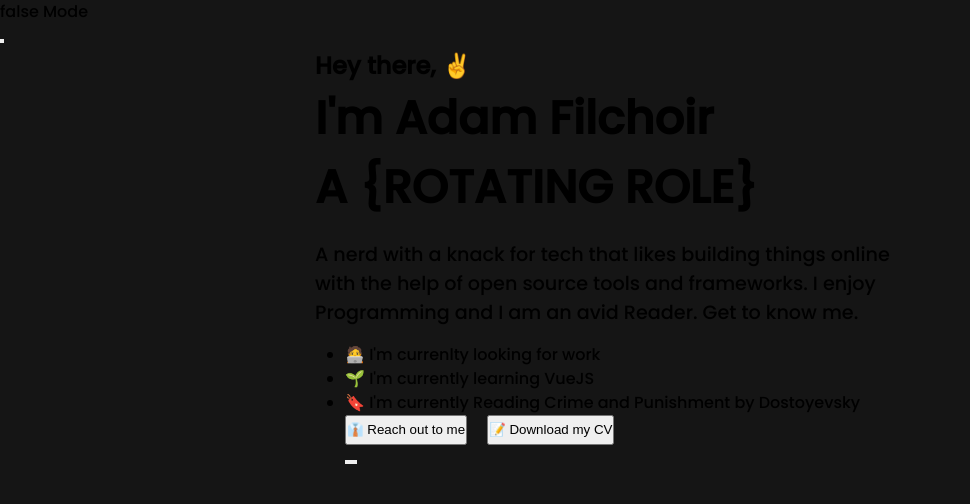
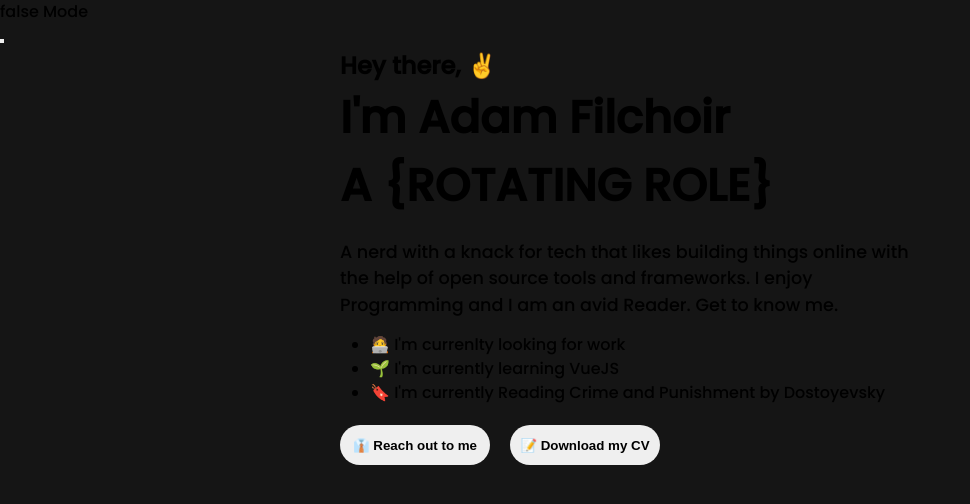
Before and after one commit to AdamFilch/Portfolio, a Vue app: page / in a window 1280 px wide. Shown: the top 504 px of the page, without its empty margins (0-970 px from the left). Built offline with nearby package versions, Linux system fonts and the light colour scheme; some icons are missing.

Commit message:
Social Buttons

```diff
--- a/package.json
+++ b/package.json
@@ -15,6 +15,7 @@
     "vue": "^3.3.4"
   },
   "devDependencies": {
+    "@iconify/vue": "^4.1.1",
     "@vitejs/plugin-vue": "^4.2.3",
     "eslint": "^8.52.0",
     "eslint-config-airbnb-base": "^15.0.0",
--- a/src/components/HeroLanding.vue
+++ b/src/components/HeroLanding.vue
@@ -22,19 +22,42 @@
         <!-- <li>👔 Reach out to me <a href id="ContactHere">Here</a>!</li>
         <li>📝 Download my CV <a href id="DownloadCV">Here</a>!</li> -->
       </ul>
-      <div class="reachout-download">
-        <button class="btn"><span>👔 Reach out to me</span></button>
-        <button class="btn"><span>📝 Download my CV</span></button>
+      <div class="btns">
+        <div class="reachout-download">
+          <button class="btn">👔 Reach out to me</button>
+          <button class="btn">📝 Download my CV</button>
+        </div>
+        <div class="social-btns">
+          <button class="social-btn" id="LinkedIn">
+            <Icon
+              icon="bxl:linkedin-square"
+              style="font-size: 35px"
+              class="linkedin-logo"
+            />
+          </button>
+          <button class="social-btn" id="GitHub">
+            <Icon
+              icon="bxl:github"
+              style="font-size: 35px"
+              class="github-logo"
+            />
+          </button>
+          <button class="social-btn" id="Instagram">
+            <Icon
+              icon="bxl:instagram"
+              style="font-size: 35px"
+              class="instagram-logo"
+            />
+          </button>
+        </div>
       </div>
-
-      <button id="LinkedIn"></button>
-      <button id="GitHub"></button>
-      <button id="Instagram"></button>
     </div>
   </div>
 </template>
 
-<script setup></script>
+<script setup>
+import { Icon } from "@iconify/vue";
+</script>
 
 <style lang="scss" scoped>
 .intro {
@@ -44,34 +67,98 @@
   font-size: 24px;
 }
 .intro h2 {
-  font-size: 46px;
+  font-size: 45px;
 }
 
 .intro p {
   text-align: left;
-  font-size: 1.2em;
+  font-size: 1.1em;
   width: 600px;
-  margin-top: 1em;
+  margin-top: 20px;
 }
 .hero {
   display: flex;
-  width: 650px;
+  width: 600px;
 
   flex-direction: column;
   margin: 0 auto;
 }
 
-.contacts {
+.contacts ul {
   margin-left: 30px;
+  font-size: 1em;
 }
 
 .reachout-download {
   display: flex;
   gap: 0 20px;
+
+  max-height: 40px;
+  max-width: 320px;
+  justify-content: center;
+  align-items: center;
 }
 
+.btns {
+  margin-top: 20px;
+  display: flex;
+  align-items: center;
+}
 .btn {
-  height: 30px;
-  widows: 100px;
+  height: 40px;
+  width: 150px;
+  border-radius: 100pt;
+  border: none;
+  transition:
+    width 0.2s,
+    height 0.2s;
+  font-size: 0.2;
+  font-weight: 600;
+}
+
+.btn:hover {
+  height: 45px;
+  width: 170px;
+  background: #fff;
+  color: #121212;
+}
+
+.social-btn {
+  background-color: transparent;
+  border: none;
+  width: 40px;
+  height: 40px;
+  transition:
+    width 0.2s,
+    height 0.2s;
+}
+
+.social-btn:hover {
+  background-color: transparent;
+  border: none;
+
+  width: 45px;
+  height: 45px;
+}
+
+.social-btns {
+  align-items: center;
+  max-height: 40px;
+  display: flex;
+  gap: 0 5px;
+  margin-left: 20px;
+}
+
+.github-logo:hover {
+  color: rgb(113, 113, 113);
+  transition: color 0.2s;
+}
+.linkedin-logo:hover {
+  color: #0a66c2;
+  transition: color 0.2s;
+}
+.instagram-logo:hover {
+  color: #e1306c;
+  transition: color 0.2s;
 }
 </style>
```
Also changed, not shown: 1 other file (tests, documents, lock files or other folders).
